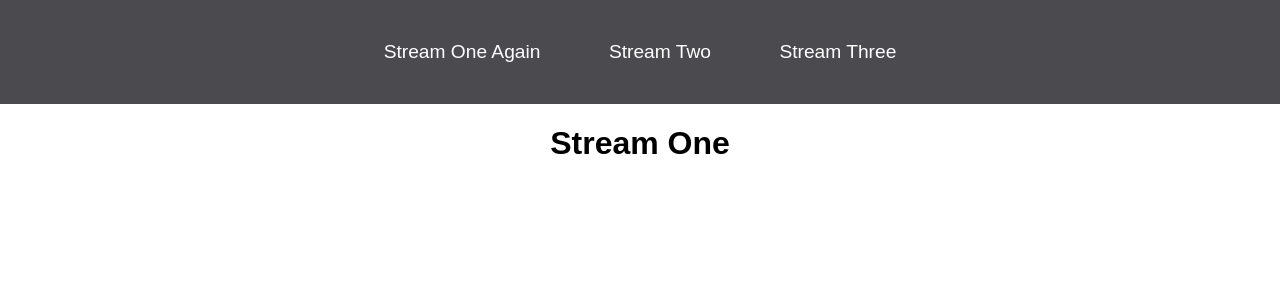
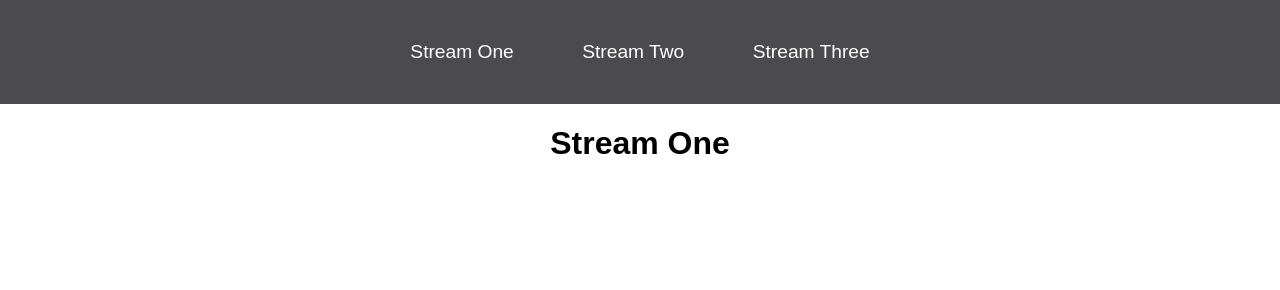
Before and after one commit to cirruselli/hello-world-ny, a plain HTML site: page index.html in a window 1280 px wide. Shown: the top 290 px of the page. Drawn offline with Linux system fonts and the light colour scheme.

Commit message:
Renamed stream one again to stream one

```diff
--- a/index.html
+++ b/index.html
@@ -9,7 +9,7 @@
 <body>
     <nav>
         <ul>
-            <li><a href="stream-one.html">Stream One Again</a></li>
+            <li><a href="index.html">Stream One</a></li>
             <li><a href="stream-two.html">Stream Two</a></li>
             <li><a href="stream-three.html">Stream Three</a></li>
         </ul>
```
Also changed, not shown: stream-three.html (+1 -1 lines), stream-two.html (+1 -1 lines), 1 other file.
